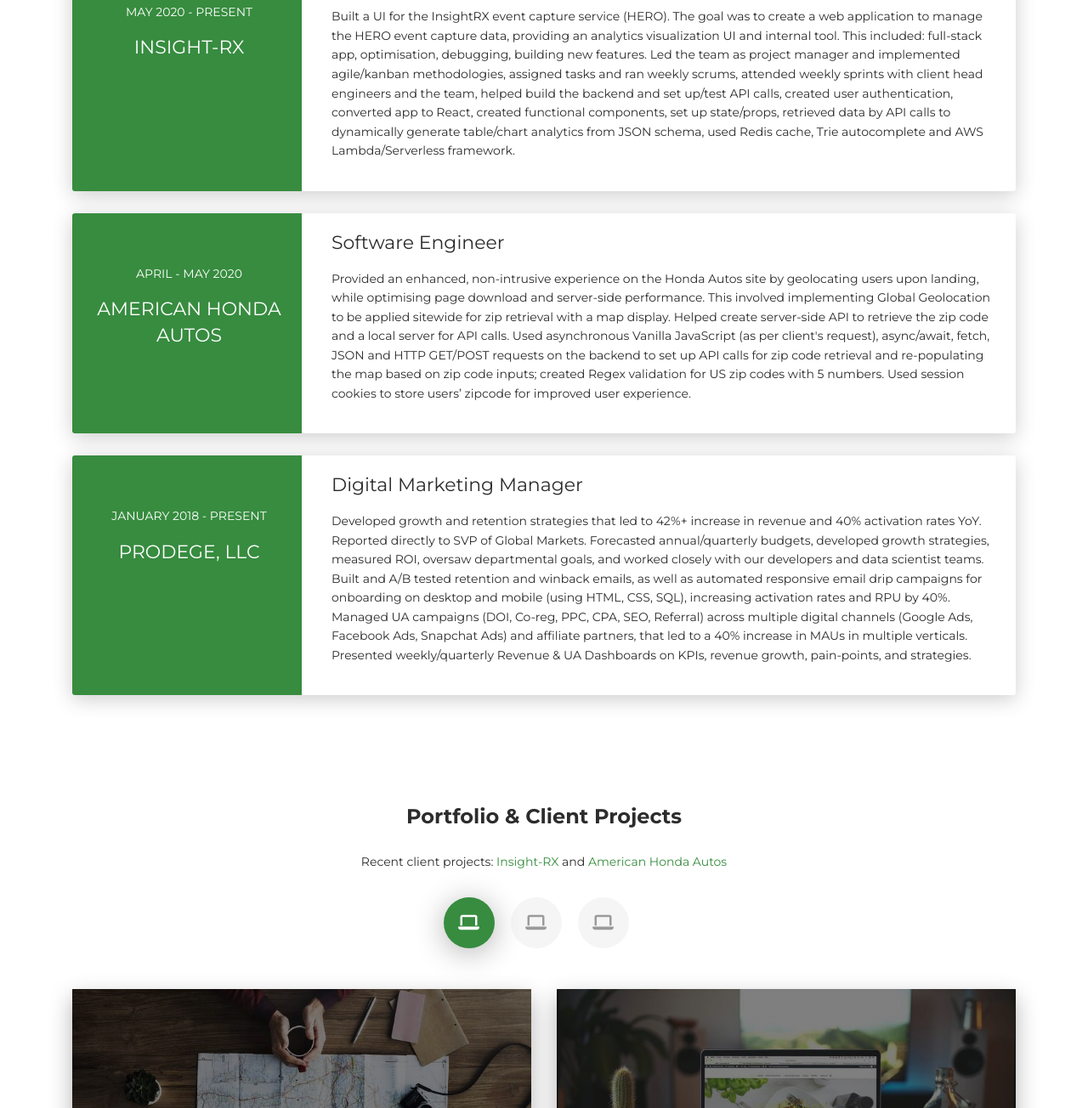
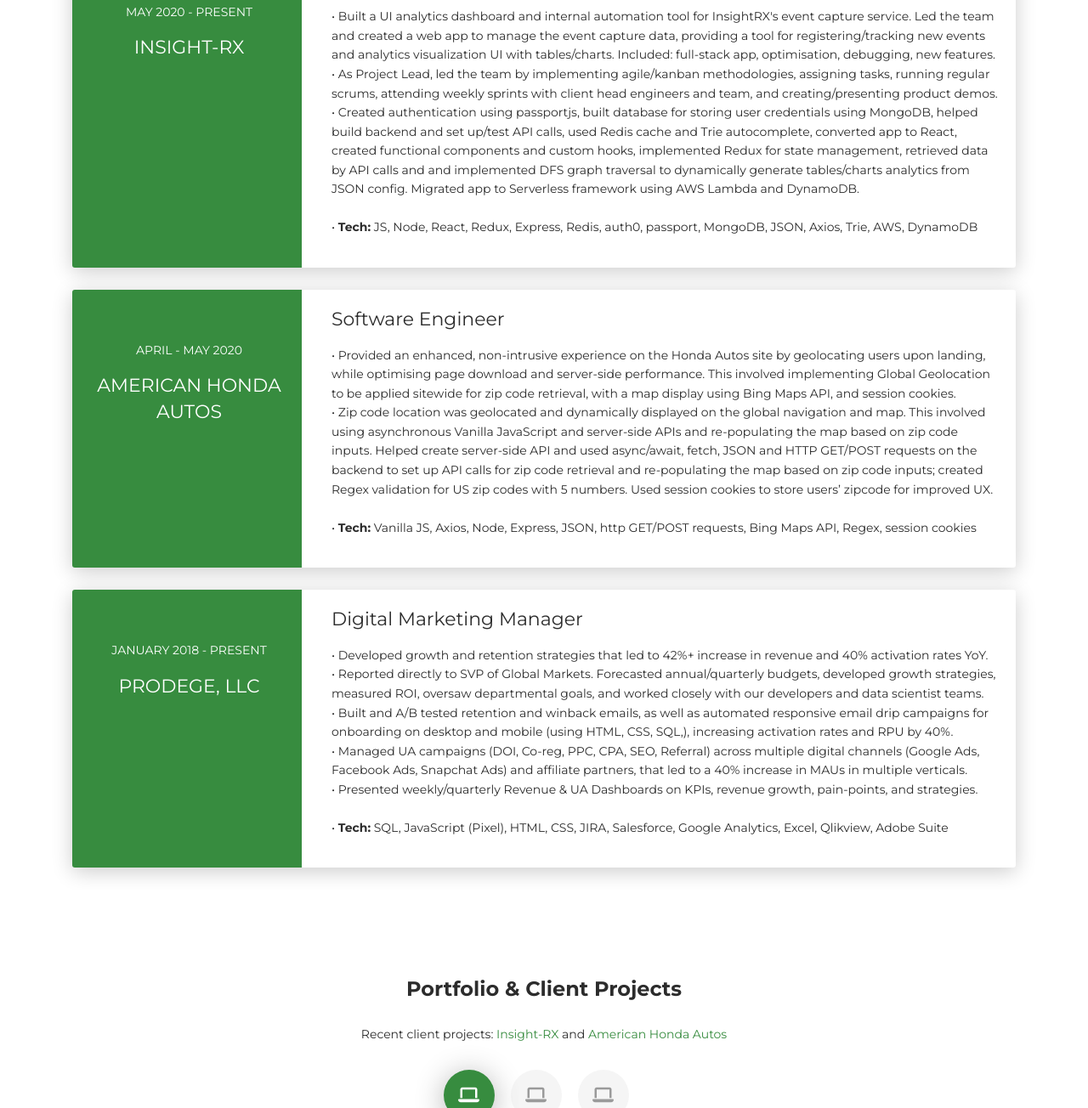
Before and after one commit to carmenobied/Portfolio-Software-Engineer, a plain HTML site: page index.html in a window 1280 px wide. Shown: the part 1273-2577 px from the top of the page at 85% size. Drawn offline with Linux system fonts and the light colour scheme.

Commit message:
refactored layout structure for work experience and added details, updated resume accordingly

```diff
--- a/index.html
+++ b/index.html
@@ -180,16 +180,18 @@
         <div class="col-md-9" data-aos="fade-left" data-aos-offset="50" data-aos-duration="500">
           <div class="card-body">
             <div class="h5">Software Engineer (Project Lead)</div>
-            <p>Built a UI for the InsightRX event capture service (HERO). The goal was to create a web
-              application to manage the HERO event capture data,
-              providing an analytics visualization UI and internal tool. This included: full-stack app,
-              optimisation, debugging, building new features.
-              Led the team as project manager and implemented agile/kanban methodologies, assigned tasks and ran
-              weekly scrums, attended weekly sprints with client head engineers and the team, helped build the
-              backend and set up/test API calls, created user authentication, converted app to React, created
-              functional components, set up state/props,
-              retrieved data by API calls to dynamically generate table/chart analytics from JSON schema, used
-              Redis cache, Trie autocomplete and AWS Lambda/Serverless framework.</p>
+            <p>• Built a UI analytics dashboard and internal automation tool for InsightRX's event capture service.
+              Led the team and created a web app to manage the event capture data,
+              providing a tool for registering/tracking new events and analytics visualization UI with tables/charts.
+              Included: full-stack app, optimisation, debugging, new features.<br>
+              • As Project Lead, led the team by implementing agile/kanban methodologies, assigning tasks,
+              running regular scrums, attending weekly sprints with client head engineers and team, and creating/presenting product demos. <br>
+              • Created authentication using passportjs, built database for storing user credentials using MongoDB,
+              helped build backend and set up/test API calls, used Redis cache and Trie autocomplete, converted app to React,
+              created functional components and custom hooks, implemented Redux for state management,
+              retrieved data by API calls and and implemented DFS graph traversal to dynamically generate tables/charts analytics from JSON config.
+              Migrated app to Serverless framework using AWS Lambda and DynamoDB. <br><br>
+              • <strong>Tech:</strong> JS, Node, React, Redux, Express, Redis, auth0, passport, MongoDB, JSON, Axios, Trie, AWS, DynamoDB</p>
           </div>
         </div>
       </div>
@@ -205,15 +207,15 @@
         <div class="col-md-9" data-aos="fade-left" data-aos-offset="50" data-aos-duration="500">
           <div class="card-body">
             <div class="h5">Software Engineer</div>
-            <p>Provided an enhanced, non-intrusive experience on the Honda Autos site by geolocating users upon
-              landing, while optimising page download and server-side performance.
-              This involved implementing Global Geolocation to be applied sitewide for zip retrieval with a map
-              display. Helped create server-side API to retrieve the zip code
-              and a local server for API calls. Used asynchronous Vanilla JavaScript (as per client's request),
-              async/await, fetch, JSON and HTTP GET/POST requests on the backend to set up API calls for zip
-              code retrieval
-              and re-populating the map based on zip code inputs; created Regex validation for US zip codes with
-              5 numbers. Used session cookies to store users’ zipcode for improved user experience.</p>
+            <p>• Provided an enhanced, non-intrusive experience on the Honda Autos site by geolocating users upon
+              landing, while optimising page download and server-side performance. This involved implementing Global Geolocation
+              to be applied sitewide for zip code retrieval, with a map display using Bing Maps API, and session cookies. <br>
+              • Zip code location was geolocated and dynamically displayed on the global navigation and map. This involved using asynchronous Vanilla JavaScript and server-side APIs
+              and re-populating the map based on zip code inputs. Helped create server-side API and used async/await, fetch, JSON and HTTP GET/POST requests on the backend
+              to set up API calls for zip code retrieval and re-populating the map based on zip code inputs; created Regex validation for US zip codes with
+              5 numbers. Used session cookies to store users’ zipcode for improved UX.<br><br>
+              • <strong>Tech:</strong> Vanilla JS,  Axios, Node, Express, JSON, http GET/POST requests, Bing Maps API, Regex, session cookies</p>
+            </p>
           </div>
         </div>
       </div>
@@ -229,19 +231,20 @@
         <div class="col-md-9" data-aos="fade-left" data-aos-offset="50" data-aos-duration="500">
           <div class="card-body">
             <div class="h5">Digital Marketing Manager</div>
-            <p>Developed growth and retention strategies that led to 42%+ increase in revenue and 40% activation
-              rates YoY.
-              Reported directly to SVP of Global Markets. Forecasted annual/quarterly budgets, developed growth
+            <p>• Developed growth and retention strategies that led to 42%+ increase in revenue and 40% activation
+              rates YoY.<br>
+              • Reported directly to SVP of Global Markets. Forecasted annual/quarterly budgets, developed growth
               strategies, measured ROI, oversaw departmental goals, and worked closely with our developers and
-              data scientist teams.
-              Built and A/B tested retention and winback emails, as well as automated responsive email drip
-              campaigns for onboarding on desktop and mobile (using HTML, CSS, SQL), increasing activation rates
-              and RPU by 40%.
-              Managed UA campaigns (DOI, Co-reg, PPC, CPA, SEO, Referral) across multiple digital channels
+              data scientist teams.<br>
+              • Built and A/B tested retention and winback emails, as well as automated responsive email drip
+              campaigns for onboarding on desktop and mobile (using HTML, CSS, SQL,), increasing activation rates
+              and RPU by 40%.<br>
+              • Managed UA campaigns (DOI, Co-reg, PPC, CPA, SEO, Referral) across multiple digital channels
               (Google Ads, Facebook Ads, Snapchat Ads) and affiliate partners, that led to a 40% increase in
-              MAUs in multiple verticals.
-              Presented weekly/quarterly Revenue & UA Dashboards on KPIs, revenue growth, pain-points, and
-              strategies.
+              MAUs in multiple verticals.<br>
+              • Presented weekly/quarterly Revenue & UA Dashboards on KPIs, revenue growth, pain-points, and
+              strategies.<br><br>
+              • <strong>Tech:</strong> SQL, JavaScript (Pixel), HTML, CSS, JIRA, Salesforce, Google Analytics, Excel, Qlikview, Adobe Suite</p>
             </p>
           </div>
         </div>
```
Also changed, not shown: 1 other file.
